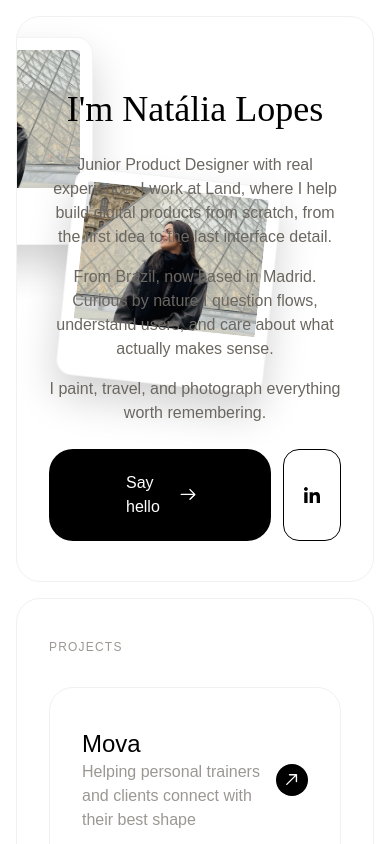
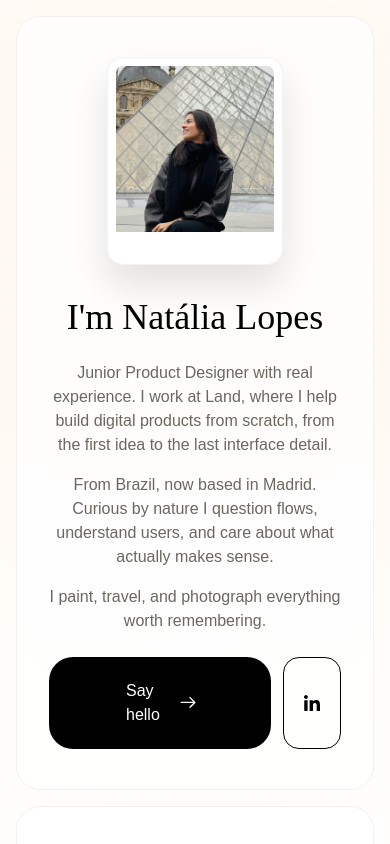
Before and after one commit to alexmonteirodev/portifolio-natalia, a React (Vite) app: page / in a window 390 px wide. Shown: the top 844 px of the page. Built offline with nearby package versions, Linux system fonts and the light colour scheme.

Commit message:
overflow shades and new img natalia2

```diff
--- /dev/null
+++ b/src/components/Footer.tsx
@@ -0,0 +1,58 @@
+import ButtonCta from "./ButtonCta";
+import details1 from "../assets/svg/details1.svg";
+import details2 from "../assets/svg/details2.svg";
+
+type Contact = {
+  social: string;
+  link?: string;
+};
+type FooterPros = {
+  contact: Contact[];
+};
+
+const Footer = ({ contact }: FooterPros) => {
+  return (
+    <section className="w-full rounded-3xl border border-[#F1F1F0] bg-white/85 px-8 md:px-10 pt-14 pb-10 flex flex-col items-center gap-5 relative">
+      <h1 className="text-3xl md:text-5xl text-center">
+        Open to new opportunities
+      </h1>
+      <p className="text-base md:text-lg text-[#9B9893] font-light">
+        Reach me at{" "}
+        <a
+          href="mailto:natalialopes.mja@gmail.com"
+          className="hover:text-[#D4315E] transition-colors"
+        >
+          natalialopes.mja@gmail.com
+        </a>
+      </p>
+      <div className="pt-2 pb-6">
+        <ButtonCta />
+      </div>
+      <div className="flex flex-row gap-6">
+        {contact.map((item, i) => (
+          <a
+            key={i}
+            href={item.link}
+            className="text-sm text-[#C4C1BC] hover:text-[#D4315E] transition-colors"
+            target="_blank"
+            rel="noreferrer"
+          >
+            {item.social === "division" ? "·" : item.social}
+          </a>
+        ))}
+      </div>
+      <img
+        src={details1}
+        alt=""
+        className="absolute left-0 top-0 h-full w-auto object-cover z-0 opacity-0 md:opacity-60 pointer-events-none"
+      />
+      <img
+        src={details2}
+        alt=""
+        className="absolute right-0 top-0 h-full w-auto object-cover z-0 opacity-0 md:opacity-60 pointer-events-none"
+      />
+    </section>
+  );
+};
+
+export default Footer;
--- a/src/pages/home.tsx
+++ b/src/pages/home.tsx
@@ -1,5 +1,6 @@
 import ButtonCta from "../components/ButtonCta";
 import Natalia from "../assets/jpg/nataliaPerfil.jpg";
+import Natalia2 from "../assets/jpg/nataliaPerfil2.jpg";
 import mimoProject from "../assets/png/mimo/mimoProject.png";
 import lumioProject from "../assets/png/lumio/lumioProject.png";
 import movaProject from "../assets/png/mova/movaProject.png";
@@ -33,11 +34,10 @@ import Sporting from "../assets/svg/Sporting.svg";
 import Painting from "../assets/svg/Painting.svg";
 import Exploring from "../assets/svg/Exploring cities.svg";
 import Rewatching from "../assets/svg/Rewatching.svg";
-import details1 from "../assets/svg/details1.svg";
-import details2 from "../assets/svg/details2.svg";
 import headerDetail1 from "../assets/svg/headerdetail1.svg";
 import headerDetail2 from "../assets/svg/headerdetail2.svg";
 import Coment from "../components/Coment";
+import Footer from "../components/Footer";
 
 const skills = [
   { icon: skill1, label: "UX/UI Design" },
@@ -87,15 +87,15 @@ const projects = [
 
 function App() {
   return (
-    <div className="p-4 md:p-8 flex flex-col items-center gap-4 md:gap-5">
+    <div className="p-4 md:p-8 flex flex-col items-center gap-4 md:gap-5 relative overflow-x-hidden">
       {/* ── HERO ── */}
-      <section className="relative overflow-hidden w-full rounded-3xl border border-[#F1F1F0] bg-white/85 px-8 md:px-12 py-10 md:py-14 flex flex-col md:flex-row items-center justify-between gap-8 ">
+      <section className="relative overflow-hidden w-full rounded-3xl border border-[#F1F1F0] bg-white/85 px-8 md:px-12 py-10 md:py-18 flex flex-col md:flex-row items-center justify-between gap-8">
         {/* Text */}
         <div className="flex flex-col gap-6 order-2 md:order-1 z-10">
           <h1 className="text-4xl md:text-5xl text-center md:text-left">
             I'm Natália Lopes
           </h1>
-          <div className="text-[#6B6760] text-base md:text-lg font-light md:max-w-120 text-center md:text-left flex flex-col gap-4">
+          <div className="text-[#6B6760] text-base md:text-lg font-light md:max-w-130 text-center md:text-left flex flex-col gap-4">
             <p>
               Junior Product Designer with real experience. I work at Land,
               where I help build digital products from scratch, from the first
@@ -124,44 +124,48 @@ function App() {
           </div>
         </div>
 
-        {/* Photo */}
-        <div className="order-1 md:order-2 shrink-0 z-10 ">
+        {/* Photo — mobile: foto simples centralizada; desktop: polaroids originais */}
+        <div className="order-1 md:order-2 shrink-0 z-10">
+          {/* Só aparece no mobile */}
+          <img
+            src={Natalia}
+            alt="Natália Lopes"
+            className="block md:hidden h-52 w-44 rounded-2xl object-cover border border-[#F1F1F1CC] px-2 pt-2 pb-8 bg-white shadow-[0_20px_40px_rgba(0,0,0,0.12)]"
+          />
+          {/* Desktop: mantém exatamente como estava */}
           <img
             src={Natalia}
             alt="Natália Lopes"
             className="
-    h-52 w-52 md:h-87.5 md:w-77.75
+              hidden md:block
+              md:h-87.5 md:w-75
               rounded-2xl object-cover
               border border-[#F1F1F1CC]
               px-3 pt-3 pb-14
               bg-white
-    absolute top-5 right-70
-
+              absolute top-8 right-70
               shadow-[0_20px_40px_rgba(0,0,0,0.18)]
               transition-all duration-500 ease-out
-    hover:-translate-y-4
-    hover:scale-[1.03]
-   hover:-rotate-2
-    hover:shadow-[0_35px_60px_rgba(0,0,0,0.28)]
+              hover:-translate-y-4 hover:scale-[1.03] hover:-rotate-2
+              hover:shadow-[0_35px_60px_rgba(0,0,0,0.20)]
             "
           />
           <img
-            src={Natalia}
+            src={Natalia2}
             alt="Natália Lopes"
             className="
-    h-52 w-52 md:h-87.5 md:w-77.75
+              hidden md:block
+              md:h-80 md:w-70
               rounded-2xl object-cover
               border border-[#F1F1F1CC]
               px-3 pt-3 pb-14
               bg-white
-    absolute top-40 right-25
+              absolute top-45 right-25
               rotate-6
-    shadow-[0_20px_40px_rgba(0,0,0,0.18)]
+              shadow-[0_20px_40px_rgba(0,0,0,0.10)]
               transition-all duration-500 ease-out
-    hover:-translate-y-5
-    hover:scale-[1.04]
-hover:rotate-10
-    hover:shadow-[0_40px_70px_rgba(0,0,0,0.30)]
+              hover:-translate-y-5 hover:scale-[1.04] hover:rotate-10
+              hover:shadow-[0_40px_70px_rgba(0,0,0,0.20)]
             "
           />
         </div>
@@ -170,15 +174,14 @@ hover:rotate-10
         <img
           src={headerDetail1}
           alt=""
-          className="absolute left-150 top-50 h-98 w-auto object-cover z-0 opacity-60 pointer-events-none"
+          className="hidden md:block absolute left-150 top-50 h-98 w-auto object-cover z-0 opacity-60 pointer-events-none"
         />
         <img
           src={headerDetail2}
           alt=""
-          className="absolute left-250 -top-10 h-98 w-auto object-cover z-0 opacity-60 pointer-events-none"
+          className="hidden md:block absolute left-250 -top-10 h-98 w-auto object-cover z-0 opacity-60 pointer-events-none"
         />
       </section>
-
       {/* ── PROJECTS ── */}
       <section className="w-full rounded-3xl border border-[#F1F1F0] bg-white/85 px-8 md:px-10 pt-10 pb-10">
         <h2 className="text-[#9B9893] text-xs tracking-widest mb-8">
@@ -354,46 +357,13 @@ hover:rotate-10
       </div>
 
       {/* ── FOOTER / CTA ── */}
-      <section className="w-full rounded-3xl border border-[#F1F1F0] bg-white/85 px-8 md:px-10 pt-14 pb-10 flex flex-col items-center gap-5 relative">
-        <h1 className="text-3xl md:text-5xl text-center">
-          Open to new opportunities
-        </h1>
-        <p className="text-base md:text-lg text-[#9B9893] font-light">
-          Reach me at{" "}
-          <a
-            href="mailto:natalialopes.mja@gmail.com"
-            className="hover:text-[#D4315E] transition-colors"
-          >
-            natalialopes.mja@gmail.com
-          </a>
-        </p>
-        <div className="pt-2 pb-6">
-          <ButtonCta />
-        </div>
-        <div className="flex flex-row gap-6">
-          {contact.map((item, i) => (
-            <a
-              key={i}
-              href={item.link}
-              className="text-sm text-[#C4C1BC] hover:text-[#D4315E] transition-colors"
-              target="_blank"
-              rel="noreferrer"
-            >
-              {item.social === "division" ? "·" : item.social}
-            </a>
-          ))}
-        </div>
-        <img
-          src={details1}
-          alt=""
-          className="absolute left-0 top-0 h-full w-auto object-cover z-0 opacity-0 md:opacity-60 pointer-events-none"
-        />
-        <img
-          src={details2}
-          alt=""
-          className="absolute right-0 top-0 h-full w-auto object-cover z-0 opacity-0 md:opacity-60 pointer-events-none"
-        />
-      </section>
+
+      <Footer contact={contact} />
+
+      <div className="absolute w-360 h-110.75 rounded-full blur-[250px] md:-top-5 bg-[#FFEAD3]/60 -z-10" />
+      <div className="absolute w-360 h-110.75 rounded-full blur-[250px] top-580 md:top-280 bg-[#FFEAD3]/60 -z-10" />
+      <div className="absolute w-360 h-110.75 rounded-full blur-[250px] top-840 -left-150 md:top-570 md:-left-150 bg-[#FFDBF6]/60 -z-10" />
+      <div className="absolute w-360 h-110.75 rounded-full blur-[250px] top-1200 -right-100 md:top-720 md:-right-200 bg-[#FFEAD3]/60 -z-10" />
     </div>
   );
 }
```
Also changed, not shown: src/pages/mimo.tsx (+2 -31 lines), 1 other file (tests, documents, lock files or other folders). Lines whose indentation alone changed are shown as unchanged.
